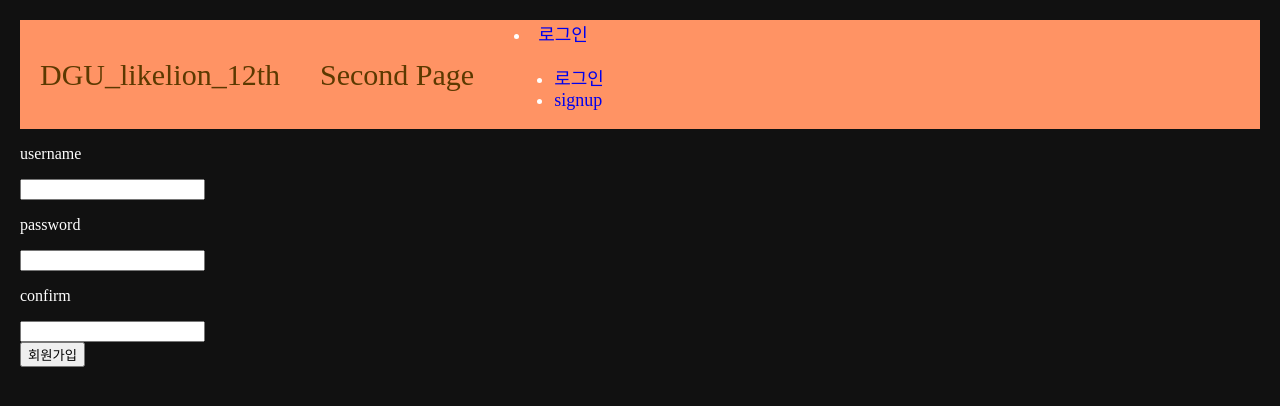
After one commit to pump9918/likelion_12th_edu, a Django app: page /accounts/signup/ in a window 1280 px wide. The commit adds this page. Shown: the top 406 px of the page. Run offline with Django 5.2, Linux system fonts and the light colour scheme.

Commit message:
feat: signup 기능 추가

```diff
--- /dev/null
+++ b/project/accounts/templates/accounts/signup.html
@@ -0,0 +1,23 @@
+{% extends 'base.html' %}
+{% load static %}
+
+{% block content %}
+
+<form action="{% url 'accounts:signup' %}" method="POST">
+    {% csrf_token %}
+    <p>username</p>
+    <input type="text" name="username">
+    <br>
+
+    <p>password</p>
+    <input type="password" name="password">
+    <br>
+
+    <p>confirm</p>
+    <input type="password" name="confirm">
+    <br>
+
+    <input type="submit" value="회원가입">
+</form>
+
+{% endblock %}
--- a/project/accounts/urls.py
+++ b/project/accounts/urls.py
@@ -5,4 +5,5 @@ app_name = "accounts"
 urlpatterns = [
     path('login/', login, name="login"),
     path('logout/', logout, name="logout"),
+    path('signup/', signup, name="signup"),
 ]
--- a/project/accounts/views.py
+++ b/project/accounts/views.py
@@ -1,5 +1,6 @@
 from django.shortcuts import render, redirect
 from django.contrib import auth
+from django.contrib.auth.models import User
 
 def login(request):
     if request.method == 'POST':
@@ -21,3 +22,18 @@ def login(request):
 def logout(request):
     auth.logout(request)
     return redirect('main:mainpage')
+
+
+def signup(request):
+    if request.method == 'POST':
+
+        if request.POST['password'] == request.POST['confirm']:
+            user = User.objects.create_user(
+                username=request.POST['username'],
+                password=request.POST['password']
+            )
+
+            auth.login(request, user)
+            return redirect('/')
+
+    return render(request, 'accounts/signup.html')
--- a/project/project/templates/shared/_navbar.html
+++ b/project/project/templates/shared/_navbar.html
@@ -22,7 +22,7 @@
         </a>
         <ul class="drowpdown-menu" aria-labelledby="navbarDropdown">
             <li><a class="dropdown-item" href="{% url 'accounts:login' %}">로그인</a></li>
-            <li><a class="dropdown-item" href="#">signup</a></li>
+            <li><a class="dropdown-item" href="{% url 'accounts:signup' %}">signup</a></li>
         </ul>
 
         {% endif %}
```
Also changed, not shown: project/db.sqlite3.
